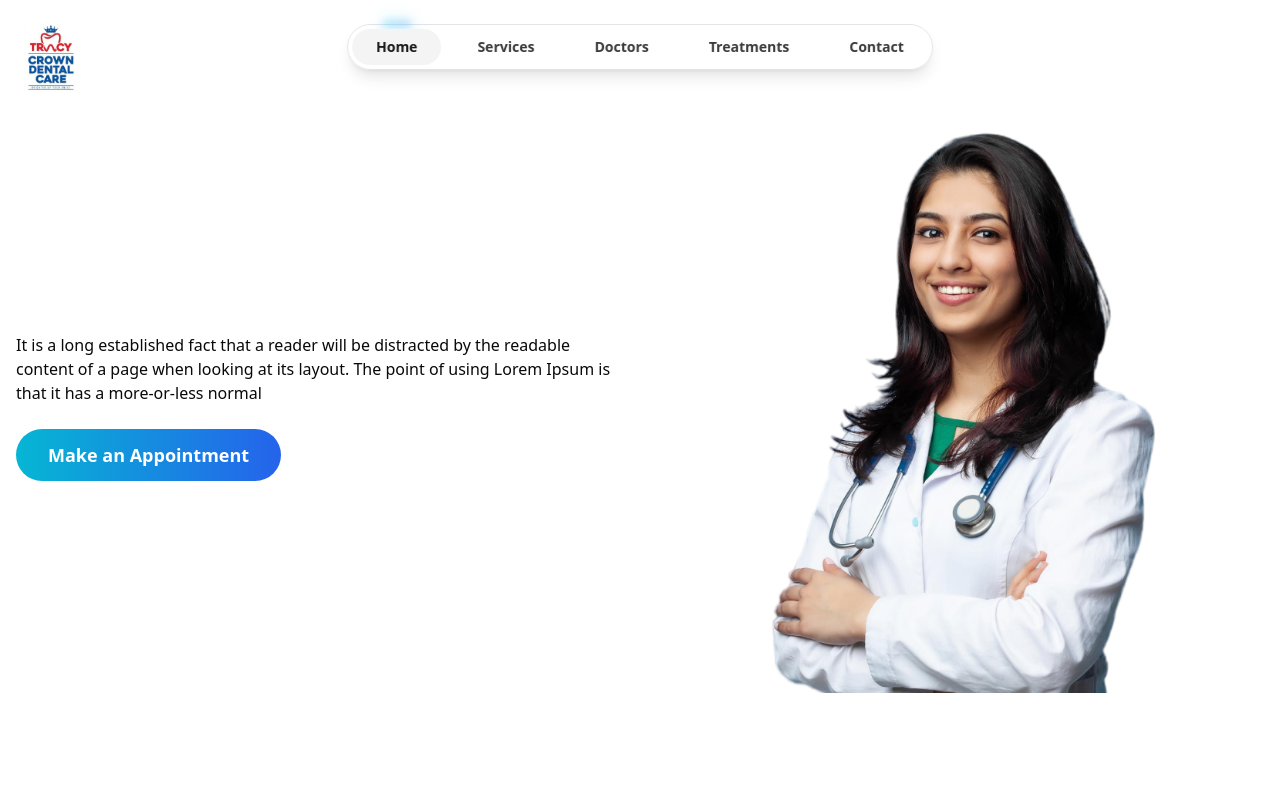
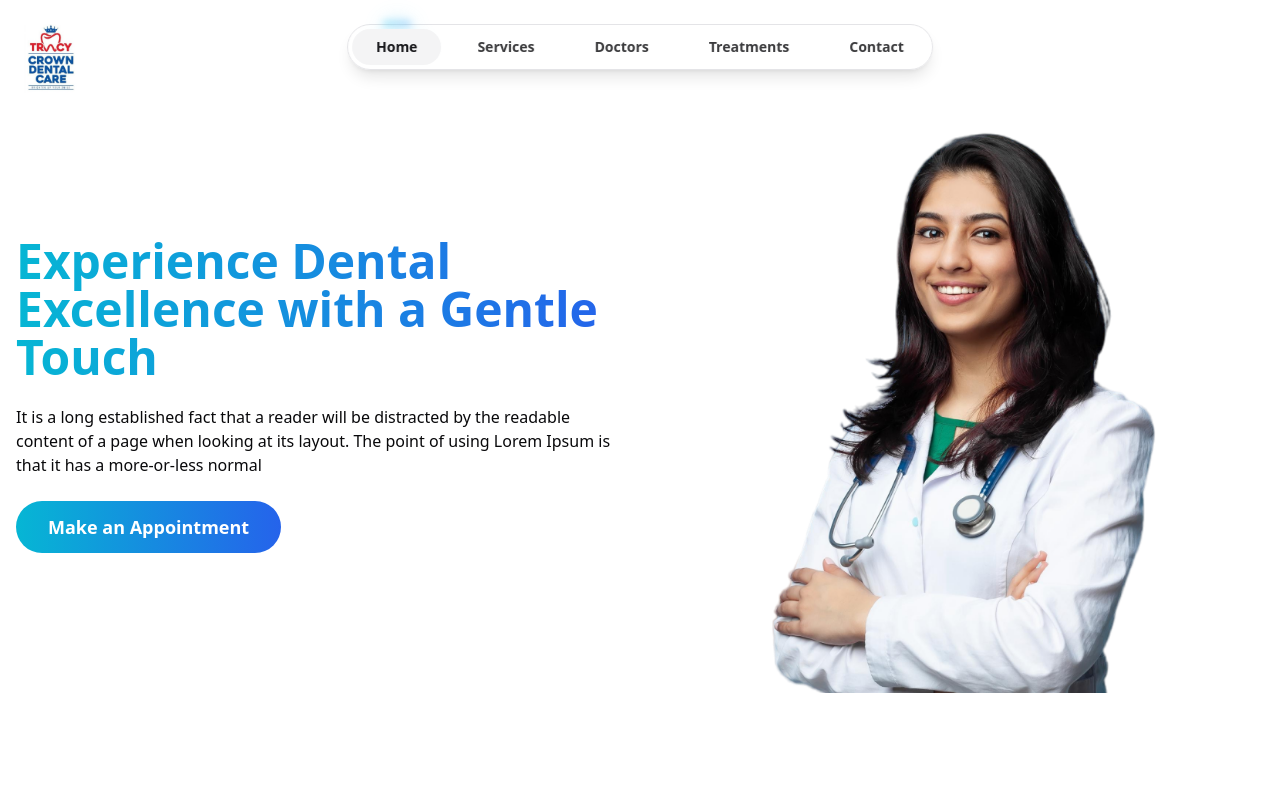
Before and after one commit to Rajagopal143/crown-dental, a Next.js app: page / in a window 1280 px wide. Shown: the top 800 px of the page. Built offline with nearby package versions, Linux system fonts and the light colour scheme.

Commit message:
Revert "page.tsx changed"
This reverts commit 294bd8420d2f06b83624f9d87867bbb252f42f57.

```diff
--- a/src/app/page.tsx
+++ b/src/app/page.tsx
@@ -66,7 +66,7 @@ export default function Home() {
             <div className="grid md:grid-cols-2 gap-12 items-center">
               <div className="text-left space-y-6 ">
                 <h1 className="text-5xl font-bold bg-gradient-to-r from-cyan-500 to-blue-600 bg-clip-text text-transparent">
-                  {/* Experience Dental Excellence with a Gentle Touch */}
+                  Experience Dental Excellence with a Gentle Touch
                 </h1>
                 <p>It is a long established fact that a reader will be distracted by the readable content of a page when looking at its layout. The point of using Lorem Ipsum is that it has a more-or-less normal</p>
                 <motion.button
```
